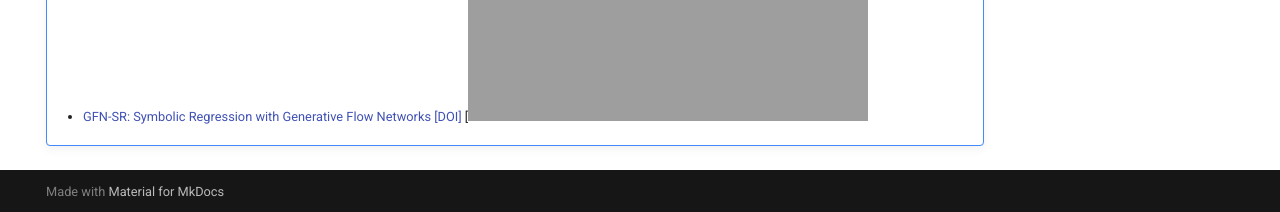
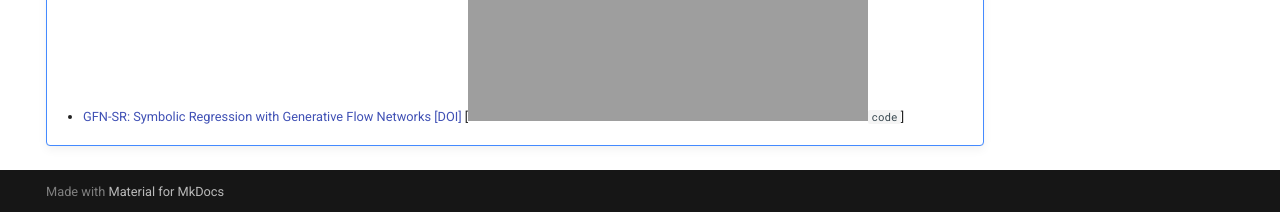
Before and after one commit to nmakke/SR-LivingReview, an MkDocs documentation site: the page built from docs/methods.md, in a window 1280 px wide and 900 px high, scrolled down 2174 px. Shown: the part 685-897 px from the top of the window. Built offline with MkDocs 1.6.1 and Material for MkDocs 9.7.7, drawn with Linux system fonts in a browser that asks for light colours; formulas are drawn with MathJax 3; comment, search, counter and statistics services are not loaded.

Commit message:
Update methods.md

```diff
--- a/docs/methods.md
+++ b/docs/methods.md
@@ -114,4 +114,4 @@ hide:
 
     * [Distilling Free-Form Natural Laws from Experimental Data](https://www.science.org/doi/10.1126/science.1165893)
 
-    * [GFN-SR: Symbolic Regression with Generative Flow Networks](https://arxiv.org/abs/2312.00396) [[DOI]](https://openreview.net/pdf?id=r3fzEWnaY4) [![#c5f015](https://github.com/listar2000/gfn-sr)
+    * [GFN-SR: Symbolic Regression with Generative Flow Networks](https://arxiv.org/abs/2312.00396) [[DOI]](https://openreview.net/pdf?id=r3fzEWnaY4) [![#c5f015](https://github.com/listar2000/gfn-sr)`code`]
```
